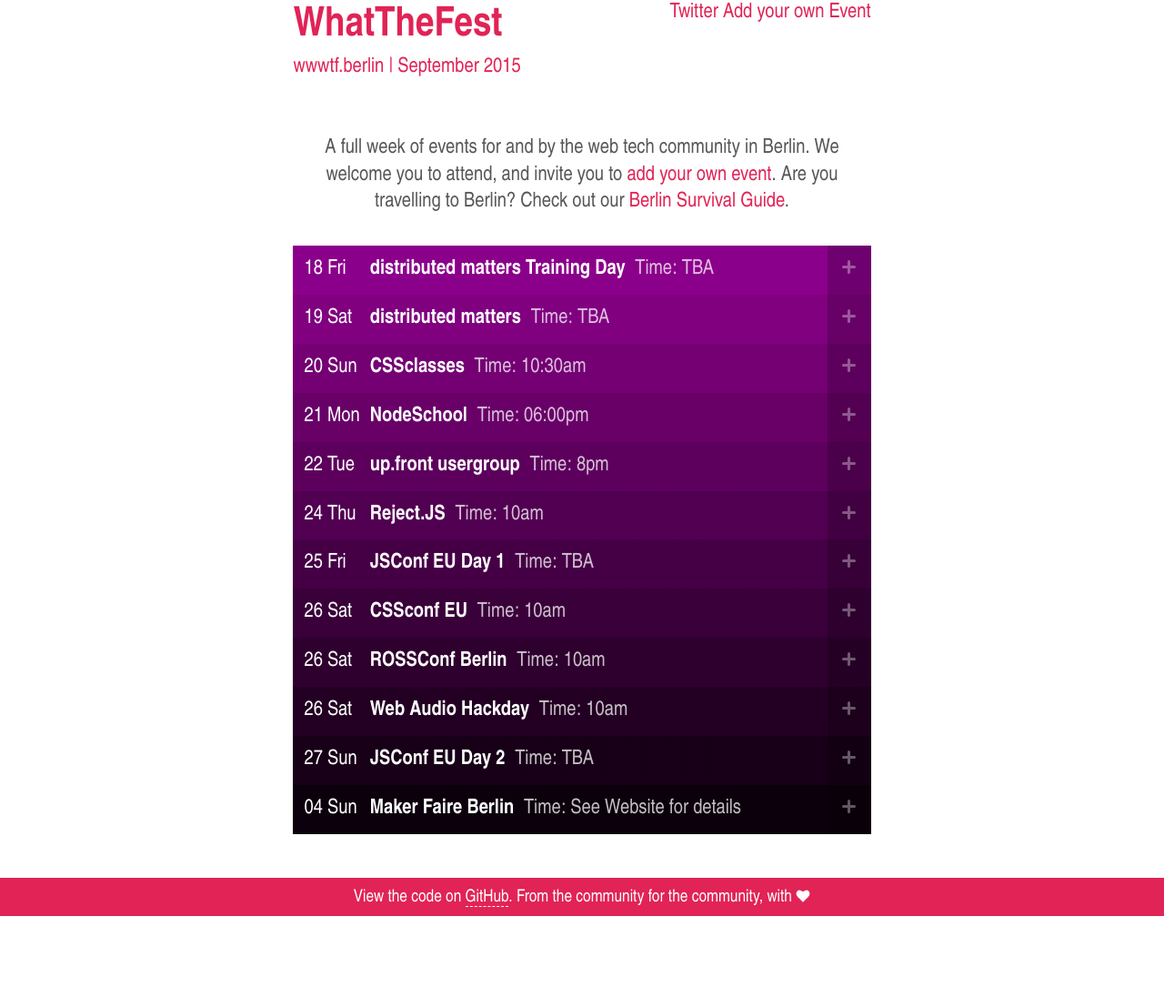
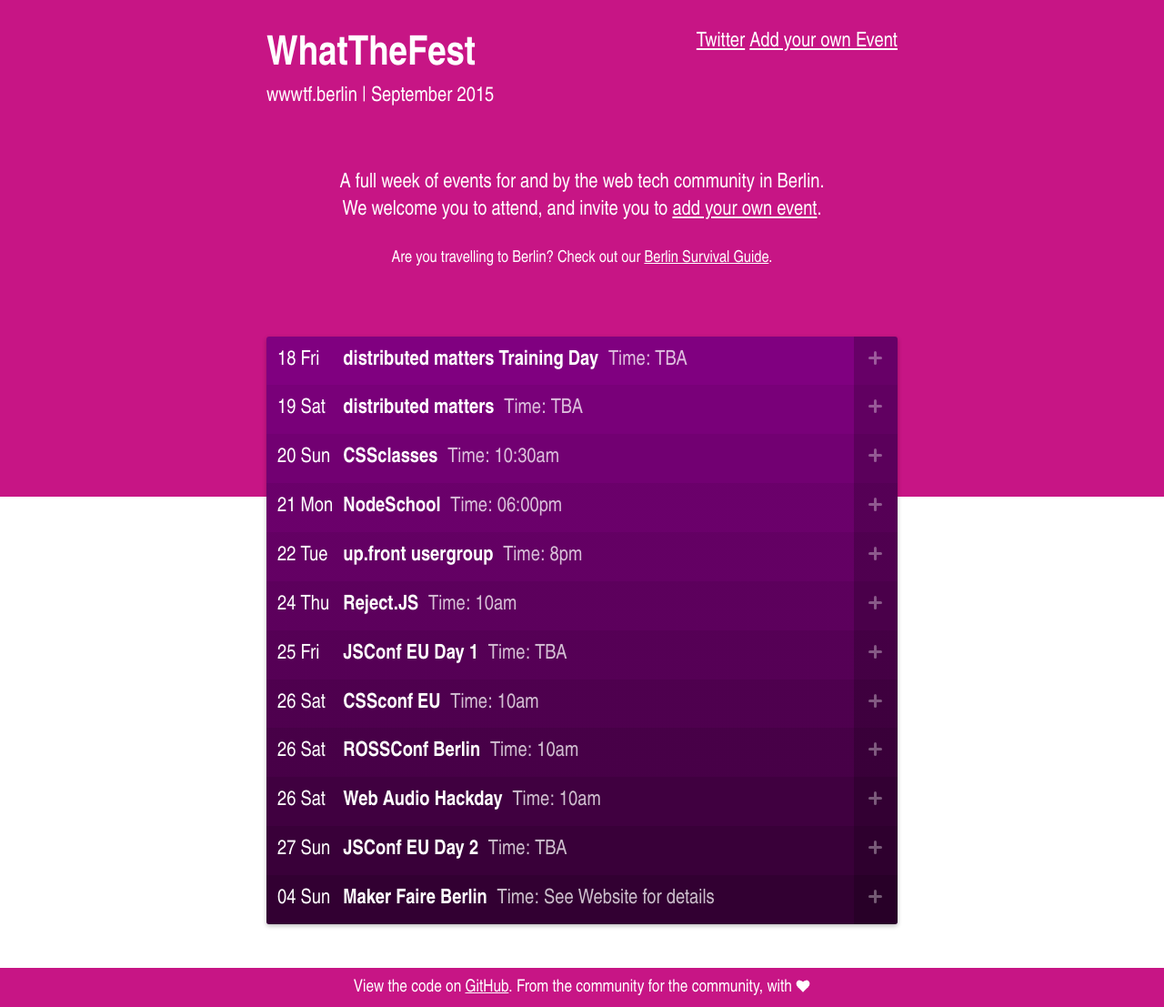
Before and after one commit to jsconf/wwwtf.berlin, a Jekyll site: the page built from index.html, in a window 1280 px wide. Shown: the whole page at 91% size. Built offline with Jekyll 4.4.1, drawn with Linux system fonts in a browser that asks for light colours; before the commit the page ends 1007 px from its top, so only the background shows below that.

Commit message:
Style and color changes

```diff
--- a/_includes/header.html
+++ b/_includes/header.html
@@ -1,4 +1,4 @@
-<header class="page_header">
+<header class="page-header">
 	<div class="wrap">
 		<a class="site-title" href="{{ site.baseurl }}/">
 			<h1 class="title wtf-hover">WhatTheFest</h1>
@@ -8,5 +8,6 @@
       <a href="https://twitter.com/wwwtfberlin">Twitter</a>
       <a href="/add-your-event/">Add your own Event</a>
     </div>
+    {{ page.intro }}
 	</div>
 </header>
--- a/_layouts/default.html
+++ b/_layouts/default.html
@@ -3,7 +3,7 @@
   {% include head.html %}
   <body>
     {% include header.html %}
-    <main class="page_content">
+    <main class="page-content">
       <div class="wrap">
       {{ content }}
       </div>
--- a/_sass/_base.scss
+++ b/_sass/_base.scss
@@ -8,15 +8,6 @@ body {
   line-height: 1.333;
   color: $font-color;
   -webkit-font-smoothing: antialiased;
-  display: -webkit-box;
-  display: -webkit-flex;
-  display: -ms-flexbox;
-  display: flex;
-  -webkit-box-orient: vertical;
-  -webkit-box-direction: normal;
-  -webkit-flex-direction: column;
-      -ms-flex-direction: column;
-          flex-direction: column;
   height: 100%;
   @media screen and (min-width: 21.052631579em) {
     font-size: 1.2em;
@@ -41,8 +32,28 @@ a {
   padding: 0 0.714rem;
 }
 
-.page_header {
-  position: relative;
+.page-header {
+  background: $main-color;
+  color: white;
+  padding-top: 2rem;
+  padding-bottom: 2rem;
+
+  &::after {
+    content: "";
+    display: block;
+    clear: both;
+  }
+
+  a {
+    color: white;
+    text-decoration: underline;
+
+    &::hover,
+    &::focus {
+      color: white;
+    }
+  }
+
   .site-title {
     display: block;
     text-decoration: none;
@@ -82,18 +93,12 @@ a {
   }
   a{
     color: $contrast-color;
-    text-decoration: none;
-    border-bottom: 1px dashed $contrast-color;
+    text-decoration: underline;
   }
 }
 
-.page_content{
-  -webkit-box-flex: 1;
-  -webkit-flex: 1;
-          flex: 1;
-          -ms-flex: auto;
+.page-content{
   padding: 2rem 0;
-  overflow: hidden;
   @media screen and (min-width: 43.75em) {
     padding: 3rem 0;
   }
@@ -120,6 +125,13 @@ a {
   &:hover::after {
     content: "WhatTheF***";
   }
+}
+
+.page-intro {
+  padding-top: 2rem;
+  padding-bottom: 12rem;
+  text-align: center;
+  clear: both;
 }
 
 .icon-plus {
--- a/_sass/_list.scss
+++ b/_sass/_list.scss
@@ -2,15 +2,20 @@ $element-href-width: 3rem;
 
 .eventlist {
   list-style: none;
+  display: block;
   margin: 0;
+  margin-top: -14rem;
   padding: 0;
+  border-radius: 3px;
+  overflow: hidden;
+  box-shadow: 0 2px 5px 0 rgba(0, 0, 0, 0.26);
 }
 
 .eventlist-element {
   margin: 0;
   padding: 0;
   position: relative;
-  background-color: darkmagenta;
+  background-color: $eventlist-color;
 }
 
 .eventlist-element a {
--- a/_sass/_vars.scss
+++ b/_sass/_vars.scss
@@ -1,7 +1,8 @@
-$main-color: #E12356;
+$main-color: mediumvioletred;
 $contrast-color: #fff;
 $font-color: #575756;
+$eventlist-color: purple;
 
 $color_white: #F8F8F9;
 
-$max-page-width: 29.375em;
+$max-page-width: 32em;
--- a/index.html
+++ b/index.html
@@ -1,11 +1,8 @@
 ---
 layout: default
 title: wwwtf.berlin
+intro: <div class="page-intro"><p>A full week of events for and by the web tech community in Berlin.<br>We welcome you to attend, and invite you to <a href="#">add your own event</a>.</p><p><small>Are you travelling to Berlin? Check out our <a href="/welcome/">Berlin Survival Guide</a>.</small></p></div>
 ---
-
-<p class="intro">
-  A full week of events for and by the web tech community in Berlin. We welcome you to attend, and invite you to <a href="#">add your own event</a>. Are you travelling to Berlin? Check out our <a href="/welcome/">Berlin Survival Guide</a>.
-</p>
 
 {% assign previousDate = site.date %}
 
```
Also changed, not shown: other parts of index.html (+1 -1 lines).
